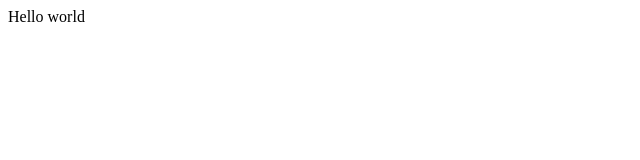
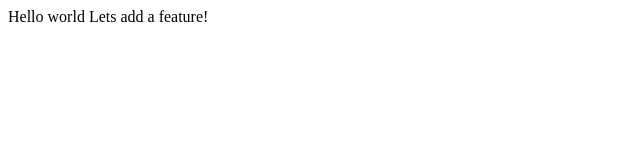
Before and after one commit to sudhiramu/lecture1, a plain HTML site: page index.html in a window 1280 px wide. Shown: the whole page, without its empty margins (0-640 px from the left). Drawn offline with Linux system fonts and the light colour scheme.

Commit message:
Added another line

```diff
--- a/index.html
+++ b/index.html
@@ -5,5 +5,6 @@
 	</head>
 	<body>
 		Hello world
+		Lets add a feature!
 	</body>
 </html>
```
